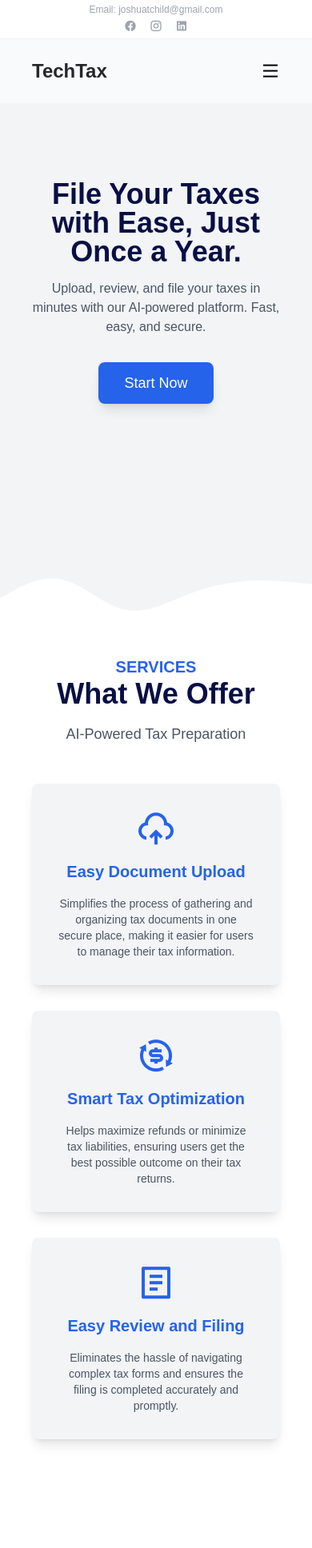
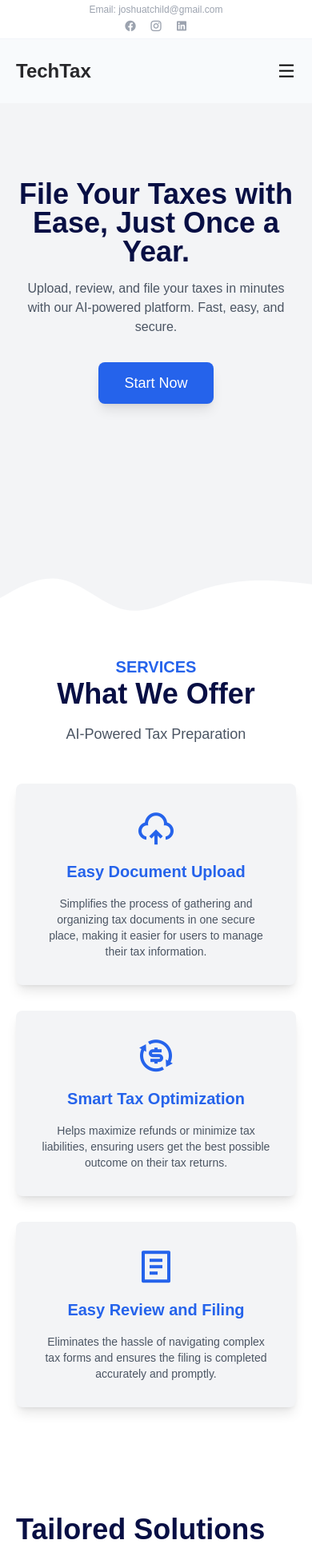
Before and after one commit to zohaibAlam840/techtaxAI, a Next.js app: page / in a window 390 px wide. Shown: the top 1936 px of the page at 80% size. Built offline with nearby package versions, Linux system fonts and the light colour scheme.

Commit message:
padding fix

```diff
--- a/Components/Footer.jsx
+++ b/Components/Footer.jsx
@@ -4,7 +4,7 @@ export default function Footer() {
   return (
     <section>
       <div
-        className="px-10 py-8 flex md:flex-row flex-col gap-10 items-center justify-evenly text-white md:h-[200px]"
+        className="md:px-10 px-5 py-8 flex md:flex-row flex-col gap-10 items-center justify-evenly text-white md:h-[200px]"
         style={{ backgroundColor: "#0A284B" }}
       >
         <div className="flex flex-col gap-2 items-center justify-center">
--- a/Components/Header.jsx
+++ b/Components/Header.jsx
@@ -13,7 +13,7 @@ export default function Header() {
   return (
     <header className="">
       {/* Upper Header Section */}
-      <div className=" px-10 py-1  bg-white flex md:flex-row flex-col justify-between items-center border-b-[1px] border-slate-100	">
+      <div className=" md:px-10 px-5 py-1  bg-white flex md:flex-row flex-col justify-between items-center border-b-[1px] border-slate-100	">
         <div>
           <p className="text-xs text-gray-400">Email: joshuatchild@gmail.com</p>
         </div>
@@ -25,7 +25,7 @@ export default function Header() {
       </div>
 
       {/* Main Navigation Section */}
-      <div className=" px-10 bg-slate-50 flex justify-between items-center py-6">
+      <div className=" md:px-10 px-5 bg-slate-50 flex justify-between items-center py-6">
         {/* Site Name */}
         <div className="text-2xl font-bold text-zinc-800">TechTax</div>
 
--- a/Components/HeroSection.jsx
+++ b/Components/HeroSection.jsx
@@ -1,6 +1,6 @@
 const HeroSection = () => {
   return (
-    <div className="relative md:h-[85vh] h-[80vh] px-10 bg-gray-100">
+    <div className="relative md:h-[85vh] h-[80vh] md:px-10 px-5 bg-gray-100">
       {/* Hero content */}
       <div className="relative z-10 flex flex-col items-center justify-center py-24">
         <h1 className="text-4xl md:text-[60px] md:w-[70%] font-bold text-center text-darkBlue leading-[1]">
--- a/Components/Services.jsx
+++ b/Components/Services.jsx
@@ -5,7 +5,7 @@ import taxImage from "../app/assets/tax.jpg";
 const Services = () => {
   return (
     <>
-      <section className="py-4 px-10">
+      <section className="py-4 md:px-10 px-5">
         <div className="text-center mb-12">
           <h2 className="text-xl text-blue-600 font-semibold">SERVICES</h2>
           <h1 className="text-4xl font-bold text-darkBlue">What We Offer</h1>
@@ -55,7 +55,7 @@ const Services = () => {
         </div>
       </section>
       {/* Tailored Solutions Section */}
-      <section className="py-8 mt-20 px-10">
+      <section className="py-8 mt-20 md:px-10 px-5">
         <div className="container mx-auto grid grid-cols-1 md:grid-cols-2 gap-20">
           {/* Text Section */}
           <div className="flex flex-col justify-center">
--- a/Components/StartJourney.jsx
+++ b/Components/StartJourney.jsx
@@ -4,7 +4,7 @@ import wavy2 from "../app/assets/wavy2.jpg";
 export default function StartJourney() {
   return (
     <section
-      className="relative bg-cover bg-center h-screen flex flex-col justify-center items-center text-center my-20"
+      className=" md:px-10 px-5 relative bg-cover bg-center h-screen flex flex-col justify-center items-center text-center my-20"
       style={{ backgroundImage: `url(${wavy2.src})` }}
     >
       <div
```
